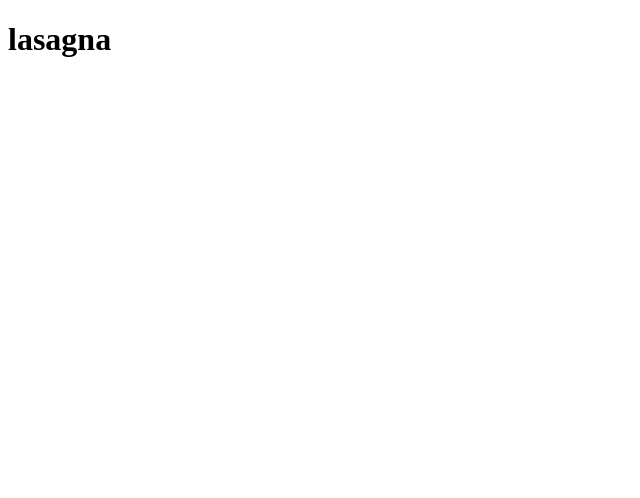
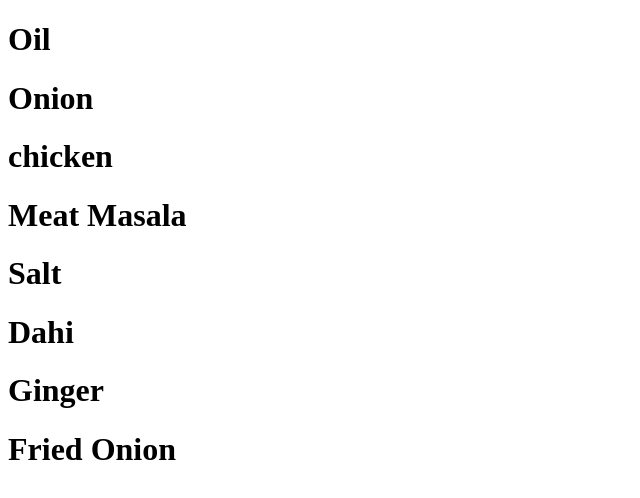
Before and after one commit to Reaper122/odin-recipes, a plain HTML site: page recipes/lasagna.html in a window 1280 px wide. Shown: the whole page, without its empty margins (0-640 px from the left). Drawn offline with Linux system fonts and the light colour scheme.

Commit message:
list updated

```diff
--- a/recipes/lasagna.html
+++ b/recipes/lasagna.html
@@ -3,9 +3,16 @@
 <head>
     <meta charset="UTF-8">
     <meta name="viewport" content="width=device-width, initial-scale=1.0">
-    <title>Document</title>
+    <title>List Of Items</title>
 </head>
 <body>
-    <h1>lasagna</h1>
+    <h1>Oil</h1>
+    <h1>Onion</h1>
+    <h1>chicken</h1>
+    <h1>Meat Masala</h1>
+    <h1>Salt</h1>
+    <h1>Dahi</h1>
+    <h1>Ginger</h1>
+    <h1>Fried Onion</h1>
 </body>
 </html>
--- /dev/null
+++ b/styles.css
@@ -0,0 +1,3 @@
+h1 {
+    text-align: center;
+}
```
Also changed, not shown: index.html (+1 -0 lines).
